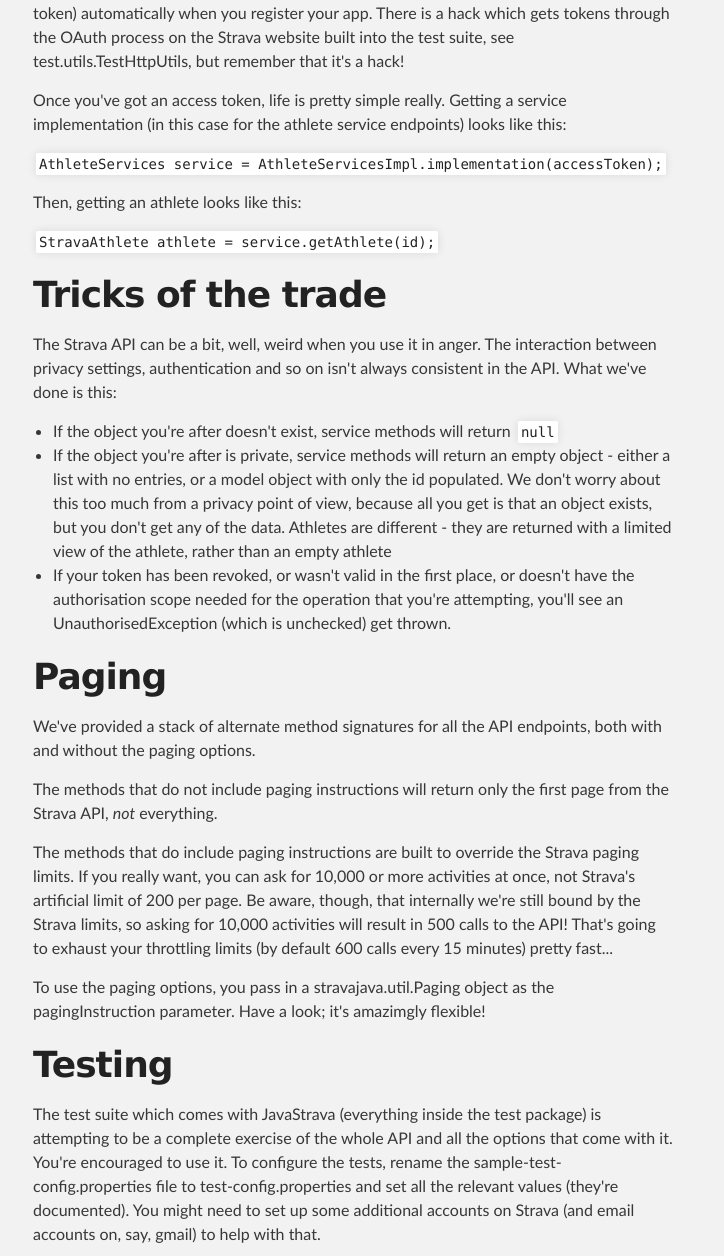
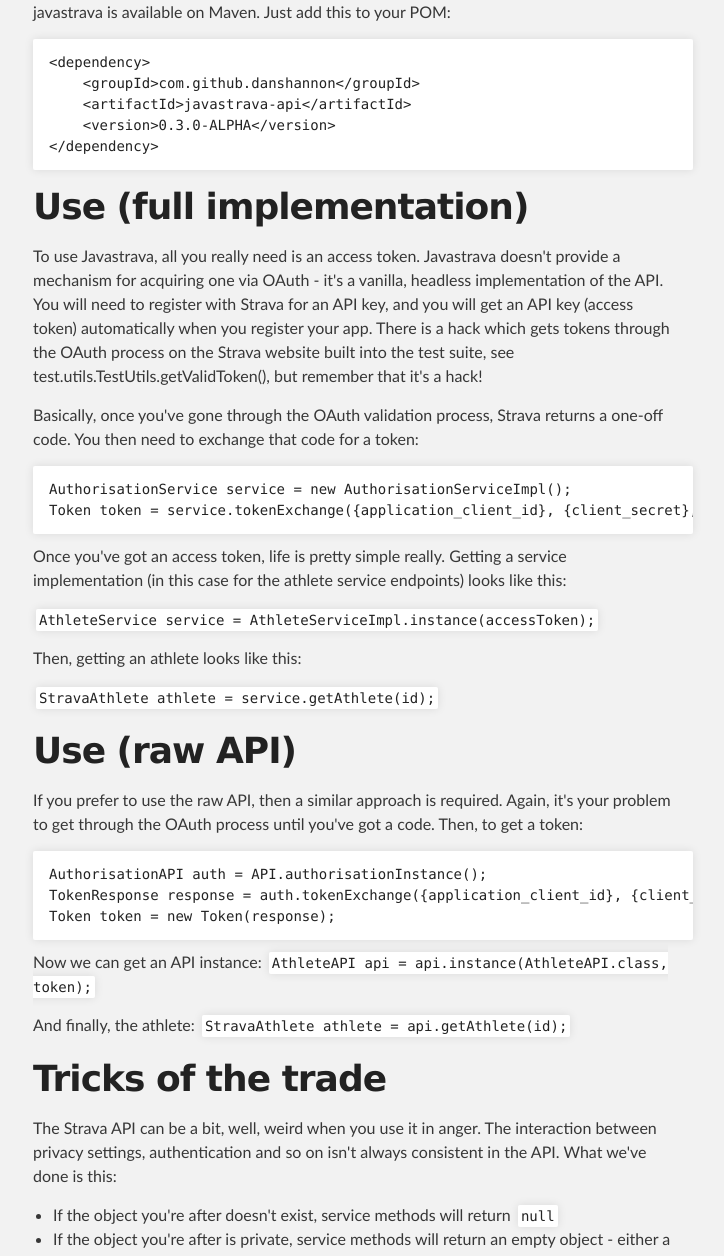
Before and after one commit to danshannon/javastravav3api, a plain HTML site: page index.html in a window 1280 px wide. Shown: the part 712-1968 px from the top of the page, without its empty margins (287-1011 px from the left). Drawn offline with Linux system fonts and the light colour scheme.

Commit message:
Create gh-pages branch via GitHub

```diff
--- a/index.html
+++ b/index.html
@@ -36,28 +36,61 @@
 
 <p>Strava API v3 implementation written in Java v7</p>
 
-<p>JavaStrava is a functionally complete implementation of the Strava API (v3). It includes all the changes made to the API up to Feb 7, 2015.</p>
+<p>Javastrava is a functionally complete implementation of the Strava API (v3). It includes all the changes made to the API up to March 10, 2015.</p>
+
+<p>It consists of 2 layers which implement the API:</p>
+
+<ol>
+<li>A raw implementation of the API using Retrofit - with this it's up to your code to deal with exceptions, and Strava's foibles</li>
+<li>An abstracted implementation of the API which simplifies and abstracts the API, as well as adding several useful features (automatic handling of 404 and 401 errors; dealing with rate limiting; dealing with privacy; and handling a bunch of workarounds where the behaviour of the API is inconsistent) and removing some restrictions (particularly on paging)</li>
+</ol>
 
 <h1>
-<a id="dependencies" class="anchor" href="#dependencies" aria-hidden="true"><span class="octicon octicon-link"></span></a>Dependencies</h1>
+<a id="maven" class="anchor" href="#maven" aria-hidden="true"><span class="octicon octicon-link"></span></a>Maven</h1>
 
-<ul>
-<li>We use Lombok for simplicity of bean code; if you want to modify or compile the project, you'll need the appropriate plugin for the Java compiler from lombok.org</li>
-<li>The REST client is written using Retrofit, because it makes life ridiculously easy</li>
-</ul>
+<p>javastrava is available on Maven. Just add this to your POM:</p>
+
+<pre><code>&lt;dependency&gt;
+    &lt;groupId&gt;com.github.danshannon&lt;/groupId&gt;
+    &lt;artifactId&gt;javastrava-api&lt;/artifactId&gt;
+    &lt;version&gt;0.3.0-ALPHA&lt;/version&gt;
+&lt;/dependency&gt;
+</code></pre>
 
 <h1>
-<a id="use" class="anchor" href="#use" aria-hidden="true"><span class="octicon octicon-link"></span></a>Use</h1>
+<a id="use-full-implementation" class="anchor" href="#use-full-implementation" aria-hidden="true"><span class="octicon octicon-link"></span></a>Use (full implementation)</h1>
 
-<p>To use StravaJava, all you really need is an access token. StravaJava doesn't provide a mechanism for acquiring one via OAuth - it's a vanilla, headless implementation of the API. You will need to register with Strava for an API key, and you will get an API key (access token) automatically when you register your app. There is a hack which gets tokens through the OAuth process on the Strava website built into the test suite, see test.utils.TestHttpUtils, but remember that it's a hack!</p>
+<p>To use Javastrava, all you really need is an access token. Javastrava doesn't provide a mechanism for acquiring one via OAuth - it's a vanilla, headless implementation of the API. You will need to register with Strava for an API key, and you will get an API key (access token) automatically when you register your app. There is a hack which gets tokens through the OAuth process on the Strava website built into the test suite, see test.utils.TestUtils.getValidToken(), but remember that it's a hack!</p>
+
+<p>Basically, once you've gone through the OAuth validation process, Strava returns a one-off code. You then need to exchange that code for a token:</p>
+
+<pre><code>AuthorisationService service = new AuthorisationServiceImpl();
+Token token = service.tokenExchange({application_client_id}, {client_secret}, code);
+</code></pre>
 
 <p>Once you've got an access token, life is pretty simple really. Getting a service implementation (in this case for the athlete service endpoints) looks like this:</p>
 
-<p><code>AthleteServices service = AthleteServicesImpl.implementation(accessToken);</code></p>
+<p><code>AthleteService service = AthleteServiceImpl.instance(accessToken);</code></p>
 
 <p>Then, getting an athlete looks like this:</p>
 
 <p><code>StravaAthlete athlete = service.getAthlete(id);</code></p>
+
+<h1>
+<a id="use-raw-api" class="anchor" href="#use-raw-api" aria-hidden="true"><span class="octicon octicon-link"></span></a>Use (raw API)</h1>
+
+<p>If you prefer to use the raw API, then a similar approach is required. Again, it's your problem to get through the OAuth process until you've got a code. Then, to get a token:</p>
+
+<pre><code>AuthorisationAPI auth = API.authorisationInstance();
+TokenResponse response = auth.tokenExchange({application_client_id}, {client_secret}, code);
+Token token = new Token(response);
+</code></pre>
+
+<p>Now we can get an API instance:
+<code>AthleteAPI api = api.instance(AthleteAPI.class, token);</code></p>
+
+<p>And finally, the athlete:
+<code>StravaAthlete athlete = api.getAthlete(id);</code></p>
 
 <h1>
 <a id="tricks-of-the-trade" class="anchor" href="#tricks-of-the-trade" aria-hidden="true"><span class="octicon octicon-link"></span></a>Tricks of the trade</h1>
@@ -76,21 +109,29 @@
 
 <p>We've provided a stack of alternate method signatures for all the API endpoints, both with and without the paging options. </p>
 
-<p>The methods that do not include paging instructions will return only the first page from the Strava API, <em>not</em> everything.</p>
+<p>The methods that do not include paging instructions will return only the first page from the Strava API, <em>not</em> everything. There are methods that <em>do</em> return everything, they're typically called <code>listAll*</code>. Be careful using these...</p>
 
 <p>The methods that do include paging instructions are built to override the Strava paging limits. If you really want, you can ask for 10,000 or more activities at once, not Strava's artificial limit of 200 per page. Be aware, though, that internally we're still bound by the Strava limits, so asking for 10,000 activities will result in 500 calls to the API! That's going to exhaust your throttling limits (by default 600 calls every 15 minutes) pretty fast...</p>
 
 <p>To use the paging options, you pass in a stravajava.util.Paging object as the pagingInstruction parameter. Have a look; it's amazimgly flexible!</p>
 
 <h1>
-<a id="testing" class="anchor" href="#testing" aria-hidden="true"><span class="octicon octicon-link"></span></a>Testing</h1>
-
-<p>The test suite which comes with JavaStrava (everything inside the test package) is attempting to be a complete exercise of the whole API and all the options that come with it. You're encouraged to use it. To configure the tests, rename the sample-test-config.properties file to test-config.properties and set all the relevant values (they're documented). You might need to set up some additional accounts on Strava (and email accounts on, say, gmail) to help with that.</p>
-
-<h1>
 <a id="leaderboards" class="anchor" href="#leaderboards" aria-hidden="true"><span class="octicon octicon-link"></span></a>Leaderboards</h1>
 
 <p>The Strava API is annoying when it passes your own results along with every page of a leaderboard. We've hacked that out, so that in the stravajava.api.v3.model.StravaSegmentLeaderboard definitions you'll see there are 2 collections of entries - <code>entries</code> is the one that you actually asked for, <code>athleteEntries</code> is the one that relates to the 5 entries around the authenticated athlete / you. Should be <em>much</em> simpler to deal with!</p>
+
+<h1>
+<a id="testing" class="anchor" href="#testing" aria-hidden="true"><span class="octicon octicon-link"></span></a>Testing</h1>
+
+<p>There's a test suite at <a href="https://github.com/danshannon/javastrava-test">https://github.com/danshannon/javastrava-test</a></p>
+
+<h1>
+<a id="dependencies" class="anchor" href="#dependencies" aria-hidden="true"><span class="octicon octicon-link"></span></a>Dependencies</h1>
+
+<ul>
+<li>We use Lombok for simplicity of bean code; if you want to modify or compile the project, you'll need the appropriate plugin for your chosen IDE from lombok.org</li>
+<li>The REST client is written using Retrofit, because it makes life ridiculously easy</li>
+</ul>
       </section>
     </div>
 
@@ -98,7 +139,7 @@
     <div id="footer_wrap" class="outer">
       <footer class="inner">
         <p class="copyright">Javastravav3api maintained by <a href="https://github.com/danshannon">danshannon</a></p>
-        <p>Published with <a href="http://pages.github.com">GitHub Pages</a></p>
+        <p>Published with <a href="https://pages.github.com">GitHub Pages</a></p>
       </footer>
     </div>
 
```
Also changed, not shown: params.json (+1 -1 lines).
